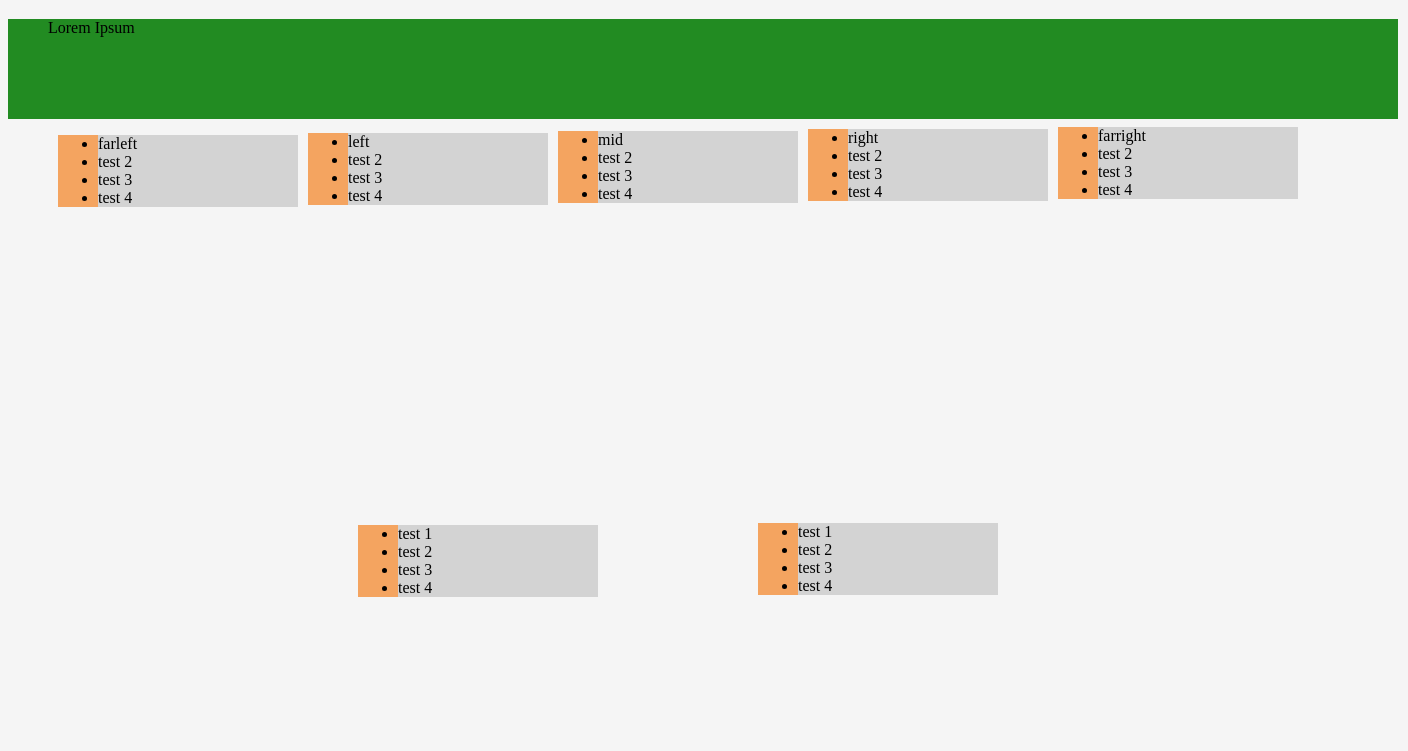
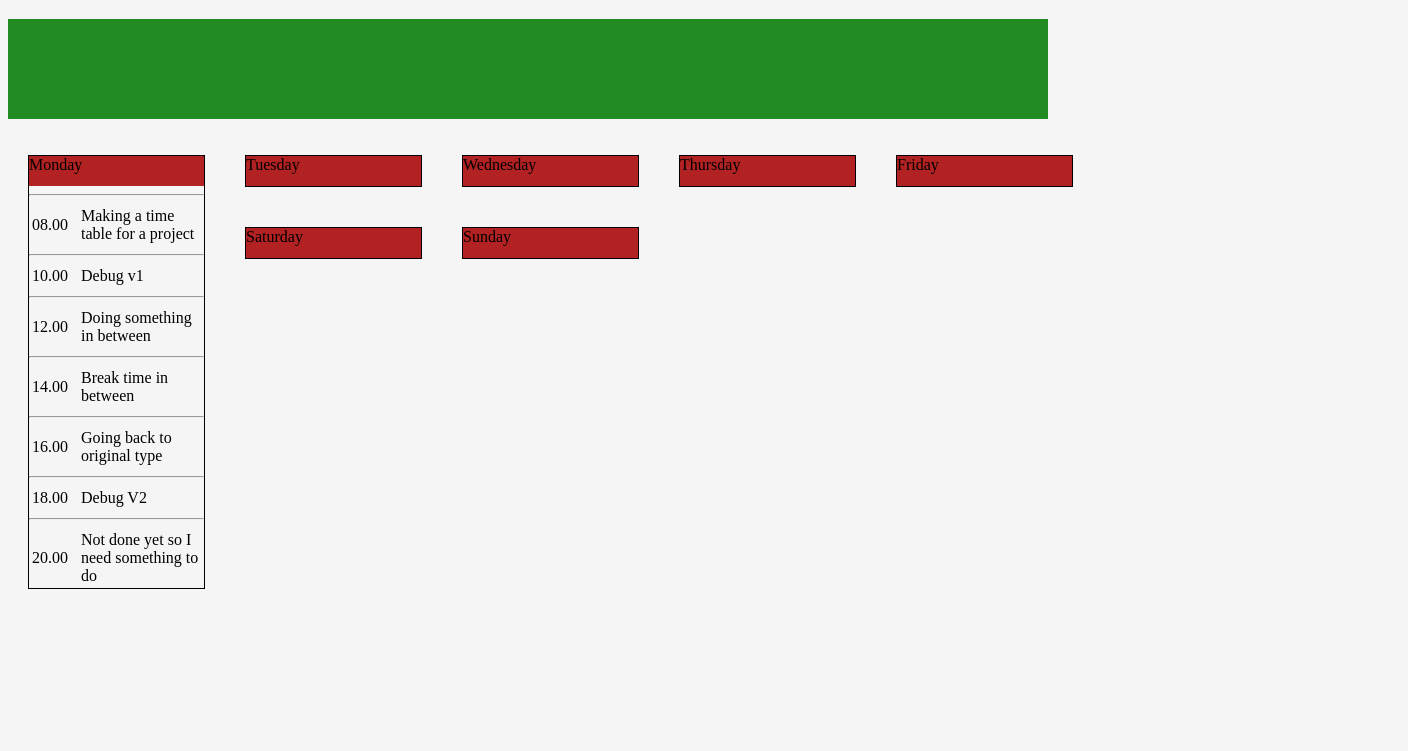
Before and after one commit to 96Asch/expert-sniffle, a plain HTML site: page html/index.html in a window 1280 px wide. Shown: the part 74-825 px from the top of the page, 1408 px wide, since content can reach past the window. After the commit the page ends 800 px from the top, so only its background shows below. Drawn offline with Linux system fonts and the light colour scheme.

Commit message:
add jquery ad json to project

```diff
--- a/css/timetable.css
+++ b/css/timetable.css
@@ -1,78 +1,36 @@
 body {
     background-color: whitesmoke;
     overflow: auto;
-    position: relative;
-    width: 1400px;
+    width: inherit;
 }
 
 #banner {
     background-color: firebrick;
     height: 50px;
+    width: inherit;
 }
 
-ul, li {
-    background-color: lightgray;
+#dayBanner{
+    background-color: firebrick;
+    height: 30px;
+}
+
+ul {
+    list-style-type: none;
+    padding: 0;
 }
 
 #calendar{
     background-color: forestgreen;
     position: relative;
     height: 100px;
-    width: 1350px;
+    width: 1000px;
 }
 
-#farleftItem {
-    background-color: sandybrown;
-    position: relative;
-    width: 200px;
-    left: 50px;
-    top:  0px;
+#datalist{
+    float:left;
+    margin: 20px;
+    width: 175px;
+    border-style: solid;
+    border-width: thin;
 }
-
-#leftItem {
-    background-color: sandybrown;
-    position: relative;
-    width: 200px;
-    left: 300px;
-    top: -90px;
-}
-
-#midItem {
-    background-color: sandybrown;
-    position: relative;
-    width: 200px;
-    left: 550px;
-    top: -180px;
-}
-
-#rightItem {
-    background-color: sandybrown;
-    position: relative;
-    width: 200px;
-    left: 800px;
-    top: -270px;
-}
-
-#farrightItem {
-    background-color: sandybrown;
-    position: relative;
-    width: 200px;
-    left: 1050px;
-    top: -360px;
-}
-
-#downleftItem {
-    background-color: sandybrown;
-    position: relative;
-    width: 200px;
-    left: 350px;
-    bottom: 50px;
-}
-
-#downrightItem {
-    background-color: sandybrown;
-    position: relative;
-    width: 200px;
-    left: 750px;
-    bottom: 140px;
-}
--- a/html/index.html
+++ b/html/index.html
@@ -5,64 +5,46 @@
     <meta charset="utf-8" />
     <title>Time table</title>
     <link rel="stylesheet" type="text/css" href="../css/timetable.css">
+
 </head>
 <body>
 <h1 id="banner">Perfect Timetable</h1>
 
 <ol id="calendar">
-   Lorem Ipsum
+
 </ol>
 
-    <ul id="farleftItem">
-        <li>farleft</li>
-        <li>test 2</li>
-        <li>test 3</li>
-        <li>test 4</li>
+    <ul id="datalist">
+        <li id="dayBanner">Monday</li>
     </ul>
 
-    <ul id="leftItem">
-        <li>left</li>
-        <li>test 2</li>
-        <li>test 3</li>
-        <li>test 4</li>
+    <ul id="datalist">
+        <li id="dayBanner">Tuesday</li>
     </ul>
 
-    <ul id="midItem">
-        <li>mid</li>
-        <li>test 2</li>
-        <li>test 3</li>
-        <li>test 4</li>
+    <ul id="datalist">
+        <li id="dayBanner">Wednesday</li>
     </ul>
 
-    <ul id="rightItem">
-        <li>right</li>
-        <li>test 2</li>
-        <li>test 3</li>
-        <li>test 4</li>
+    <ul id="datalist">
+        <li id="dayBanner">Thursday</li>
     </ul>
 
-    <ul id="farrightItem">
-        <li>farright</li>
-        <li>test 2</li>
-        <li>test 3</li>
-        <li>test 4</li>
+    <ul id="datalist">
+        <li id="dayBanner">Friday</li>
     </ul>
 
-    <ul id="downleftItem">
-        <li>test 1</li>
-        <li>test 2</li>
-        <li>test 3</li>
-        <li>test 4</li>
+    <ul id="datalist">
+        <li id="dayBanner">Saturday</li>
     </ul>
 
-    <ul id="downrightItem">
-        <li>test 1</li>
-        <li>test 2</li>
-        <li>test 3</li>
-        <li>test 4</li>
+    <ul id="datalist">
+        <li id="dayBanner">Sunday</li>
     </ul>
 
 
 
+<script src="../js/jquery-2.0.3.min.js"></script>
+<script src="../js/calendar.js"></script>
 </body>
 </html>
--- /dev/null
+++ b/js/calendar.js
@@ -0,0 +1,30 @@
+$(document).ready(function(){
+
+    var rawJson = '{ "week1" : { "monday" : { "appointment" : [ ' +
+                '{"time" : "08.00" , "descript" : "Making a time table for a project"},'      +
+                '{"time" : "10.00" , "descript" : "Debug v1"},'     +
+                '{"time" : "12.00" , "descript" : "Doing something in between"},'   +
+                '{"time" : "14.00" , "descript" : "Break time in between"},'    +
+                '{"time" : "16.00" , "descript" : "Going back to original type"},'      +
+                '{"time" : "18.00" , "descript" : "Debug V2"},'    +
+                '{"time" : "20.00" , "descript" : "Not done yet so I need something to do"}]}}}';
+
+    var json = JSON.parse(rawJson);
+
+    function addItemToList(json, int){
+        $("#datalist").append("\<table border = \"0\">"+
+            "<td width=\"20px\" class=\"time\" style=\"padding-right:10px\">" + json.week1.monday.appointment[int].time + "</td>" +
+            "<td width=\"130px\" class=\"time\">" + json.week1.monday.appointment[int].descript + "</td><hr>");
+    }
+
+    var main = addItemToList(json, 0);
+    var main = addItemToList(json, 1);
+    var main = addItemToList(json, 2);
+    var main = addItemToList(json, 3);
+    var main = addItemToList(json, 4);
+    var main = addItemToList(json, 5);
+    var main = addItemToList(json, 6);
+
+
+
+});
```
Also changed, not shown: db/appoint.json (added, +14 -0 lines), js/jquery-2.0.3.min.js (added).
